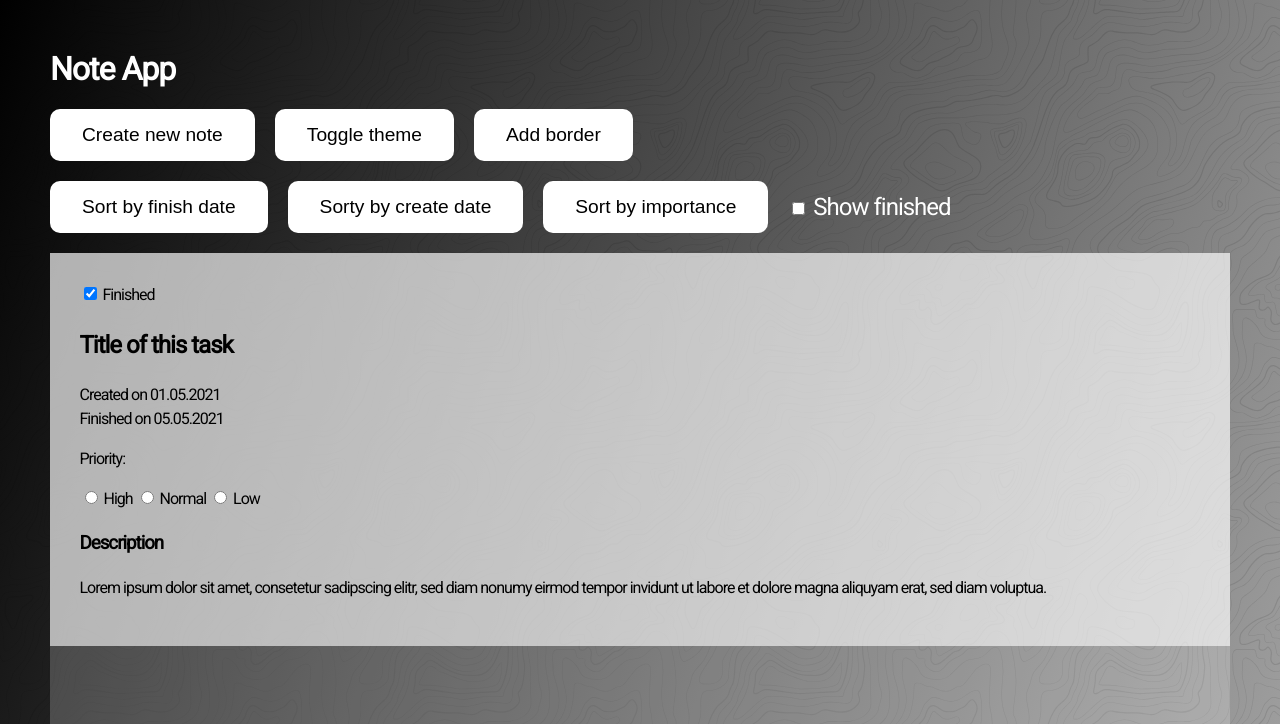
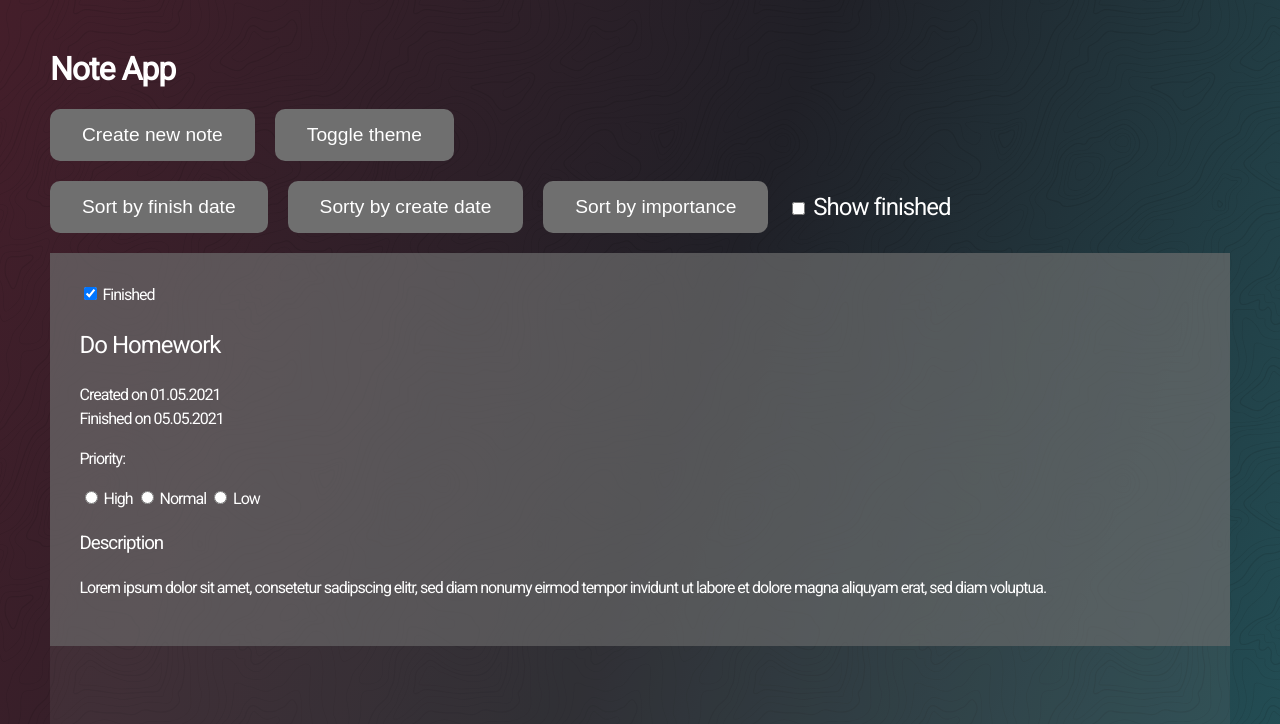
Before and after one commit to patsteff/fee_project1, a website: page docs/index.html in a window 1280 px wide. Both pictures are taken after a click on the button "Toggle theme". Shown: the top 724 px of the page. Drawn offline with nearby package versions, Linux system fonts and the light colour scheme; some icons are missing.

Commit message:
improved toggle theme with css variables

```diff
--- a/docs/index.html
+++ b/docs/index.html
@@ -19,7 +19,7 @@
     <div class="actions">
         <button class="btn btn-top">Create new note</button>
         <button class="btn btn-top theme-toggle">Toggle theme</button>
-        <button class="btn btn-top">Add border</button>
+
     </div>
     <div class="sort">
       <button class="btn">Sort by finish date</button>
@@ -38,7 +38,7 @@
         <div class="note-sections">
           <input type="checkbox" id="finisheditems1" value="finished" checked />
           <label for="finisheditems1">Finished</label>
-          <h2>Title of this task</h2>
+          <h2 class="titleNote">Title of this task</h2>
           <div>Created on 01.05.2021</div>
           <div>Finished on 05.05.2021</div>
           <p>Priority:</p>
--- a/docs/scripts/index.js
+++ b/docs/scripts/index.js
@@ -21,11 +21,20 @@ function toggleBorder() {
 
 note.forEach(note => note.addEventListener("click", toggleBorder));
 
-// import external notes
-let notesList = {};
+// fetch external notes
+let notesList = [];
 fetch("/scripts/notes.json")
     .then(blob => blob.json())
     .then(data => notesList = data)
 
+//
+setTimeout(
+    function() {
+        console.log(notesList);
+        console.log(typeof notesList);
+        console.log(notesList.title);
+        const titleNote = document.querySelector(".titleNote");
+        titleNote.innerHTML = notesList.title;
 
-setTimeout(function(){console.log(notesList)}, 1000);
+    }
+    , 2000);
--- a/docs/scripts/notes.json
+++ b/docs/scripts/notes.json
@@ -1,18 +1,8 @@
 {
-  "homework": {
     "title": "Do Homework",
     "createDate": "05. Mai 2011",
     "finishedDate": "",
     "checked": 1,
     "priority": 1,
     "description": "potato"
-  },
-  "clean": {
-    "title": "Clean house",
-    "createDate": "08. Mai 2011",
-    "finishedDate": "",
-    "checked": 0,
-    "priority": 1,
-    "description": "something"
   }
-}
--- a/docs/styles/index.css
+++ b/docs/styles/index.css
@@ -2,6 +2,11 @@
   --grayblue: #6b6b83;
   --bluegreen: #3b8d99;
   --rosered: #aa4b6b;
+  --buttoncolor: white;
+  --buttonfontcolor: black;
+  --notesbackgroundcolor: rgba(255, 255, 255, 0.2);
+  --notebackgroundcolor: rgba(255, 255, 255, 0.6);
+  --notefontcolor: black;
 }
 
 * {
@@ -17,18 +22,30 @@ body {
   margin: 50px;
   background-attachment: fixed;
   letter-spacing: -1px;
-    font-family: 'Roboto', sans-serif;
+  font-family: "Roboto", sans-serif;
   color: white;
 }
 
-.dark-mode {
-    background-image: url("./assets/images/topography.svg"),
-        linear-gradient(110deg, black, darkgrey);
+h2,
+h3 {
+  font-weight: 400;
+}
+
+body.dark-mode {
+  --grayblue: #202027;
+  --bluegreen: #23545b;
+  --rosered: #441e2a;
+  --buttoncolor: #6f6f6f;
+  --buttonfontcolor: white;
+  --notesbackgroundcolor: rgba(111, 111, 111, 0.2);
+  --notebackgroundcolor: rgba(111, 111, 111, 0.6);
+  --notefontcolor: white;
 }
 
 .btn {
   height: 100%;
-    background-color: white;
+  background-color: var(--buttoncolor);
+  color: var(--buttonfontcolor);
   border-radius: 10px;
   border: none;
   padding: 15px 32px;
@@ -63,17 +80,17 @@ body {
 
 .notes {
   min-height: 90vh;
-    background-color: rgba(255, 255, 255, 0.2);
+  background-color: var(--notesbackgroundcolor);
   display: flex;
   flex-direction: column;
   justify-content: space-between;
 }
 
 .note {
-    background-color: rgba(255, 255, 255, 0.6);
+  background-color: var(--notebackgroundcolor);
   width: 100%;
   height: auto;
-    color: black;
+  color: var(--notefontcolor);
   padding: 2.5%;
   line-height: 1.5;
 }
```
Lines whose indentation alone changed are shown as unchanged.
